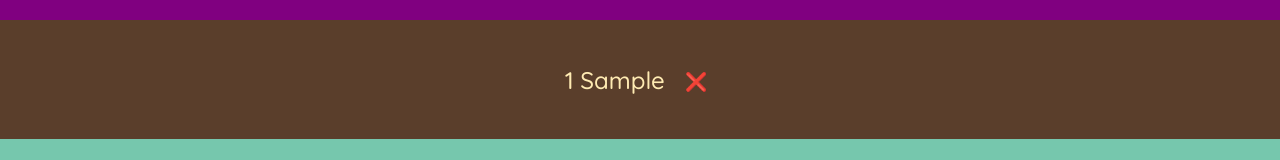
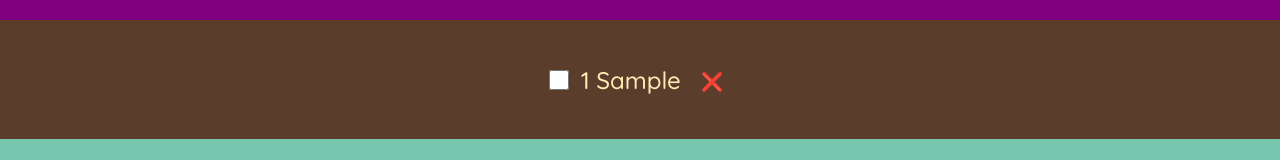
Before and after one commit to msrdeepu/travel-needs-react, a React (Create React App) app: page / in a window 1280 px wide. Both pictures are taken after typing "Sample" into the empty fields and a click on the button "ADD". Shown: the part 257-417 px from the top of the page. Built offline with nearby package versions, Linux system fonts and the light colour scheme.

Commit message:
check-property

```diff
--- a/src/App.js
+++ b/src/App.js
@@ -10,6 +10,14 @@
     setItems((items) => [...items, item]);
   };
 
+  const handleToggle = (id) => {
+    setItems((items) =>
+      items.map((item) =>
+        item.id === id ? { ...item, packed: !item.packed } : item
+      )
+    );
+  };
+
   const deleteHandler = (id) => {
     setItems((items) => items.filter((item) => item.id !== id));
   };
@@ -18,7 +26,11 @@
     <div>
       <Topbar />
       <Addform onAddItems={handleNewItem} />
-      <Packinglist items={items} onDeleteItem={deleteHandler} />
+      <Packinglist
+        items={items}
+        onDeleteItem={deleteHandler}
+        onToggleItems={handleToggle}
+      />
       <Footer />
     </div>
   );
--- a/src/components/Packinglist/index.jsx
+++ b/src/components/Packinglist/index.jsx
@@ -1,9 +1,14 @@
 import React from "react";
 import "../../index.css";
 
-const Item = ({ item, onDeleteItem }) => {
+const Item = ({ item, onDeleteItem, onToggleItems }) => {
   return (
     <li>
+      <input
+        type="checkbox"
+        value={item.packed}
+        onChange={() => onToggleItems(item.id)}
+      />
       <span style={item.packed ? { textDecoration: "line-through" } : {}}>
         {item.quantity} {item.description}
       </span>
@@ -12,11 +17,16 @@
   );
 };
 
-const Packinglist = ({ items, onDeleteItem }) => {
+const Packinglist = ({ items, onDeleteItem, onToggleItems }) => {
   return (
     <ul className="list">
       {items.map((item) => (
-        <Item item={item} onDeleteItem={onDeleteItem} key={item.id} />
+        <Item
+          item={item}
+          onDeleteItem={onDeleteItem}
+          key={item.id}
+          onToggleItems={onToggleItems}
+        />
       ))}
     </ul>
   );
```
